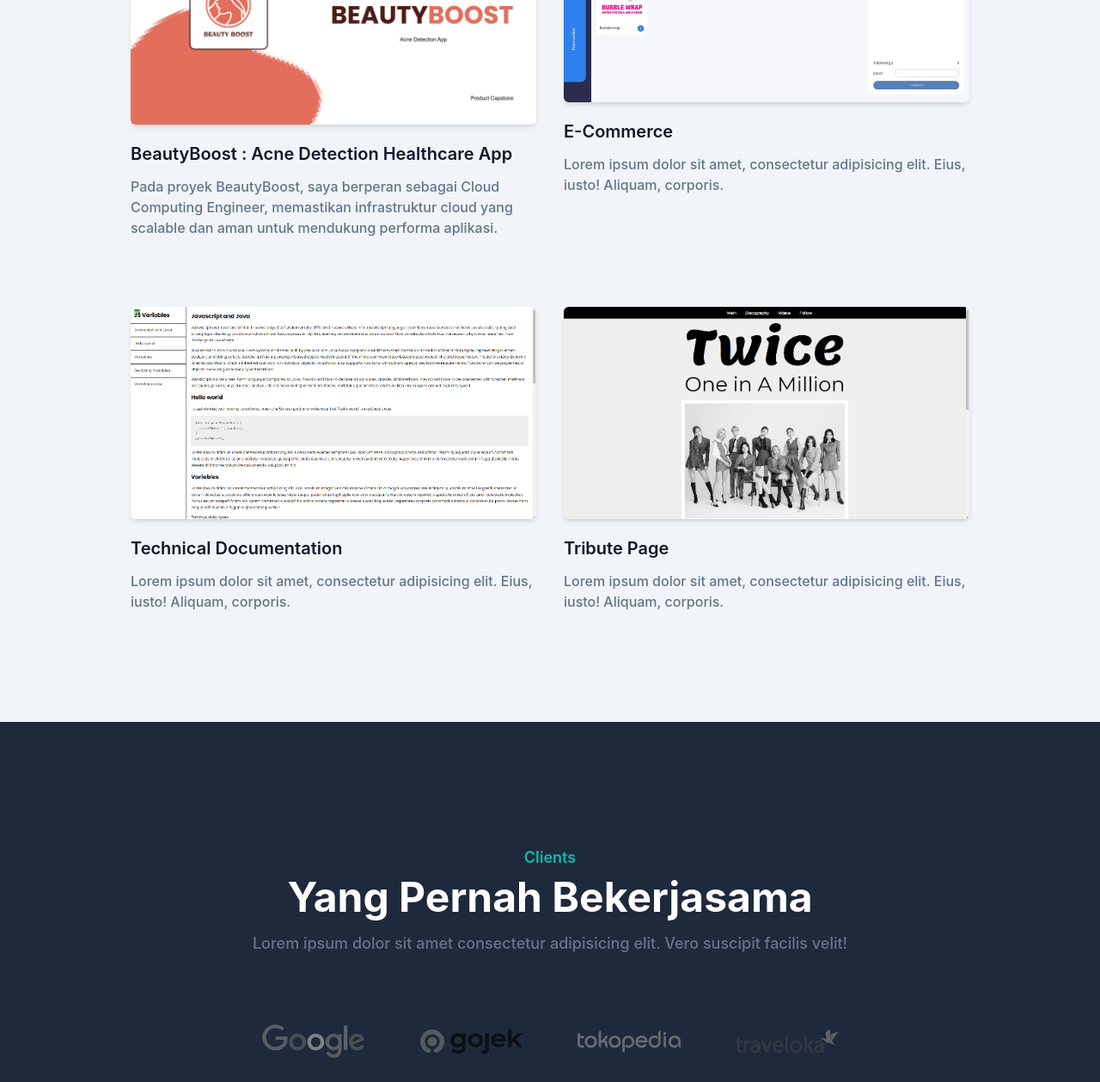
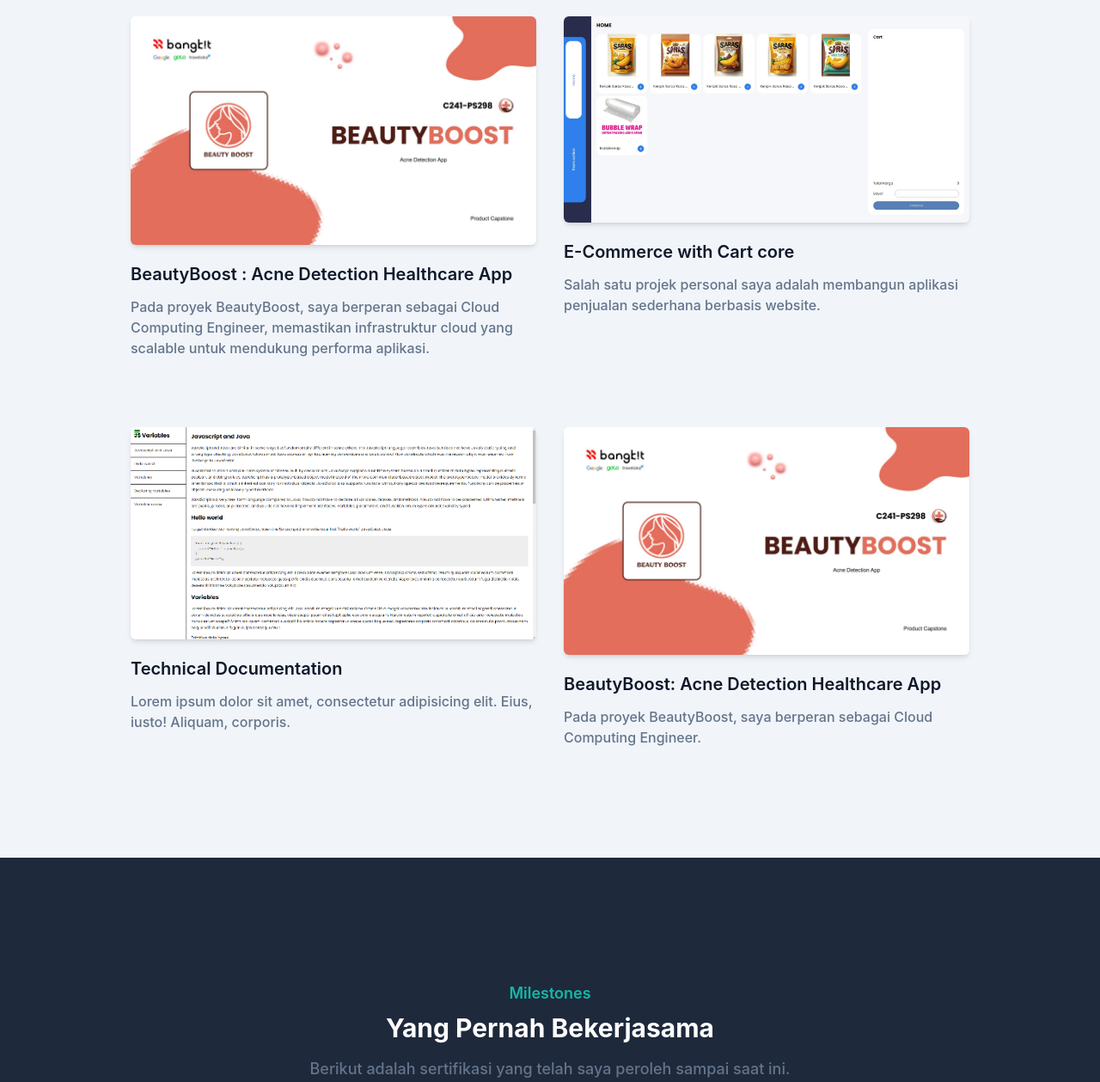
Before and after one commit to fathanh123/my-portfolio, a website: page index.html in a window 1280 px wide. Shown: the part 1541-2800 px from the top of the page at 86% size. Drawn offline with Linux system fonts and the light colour scheme.

Commit message:
make it mine 4
masih coba coba fitur popup box di proyek section

```diff
--- a/index.html
+++ b/index.html
@@ -6,6 +6,7 @@
     <meta name="viewport" content="width=device-width, initial-scale=1.0" />
     <title>My Portfolio</title>
     <link href="dist/css/final.css" rel="stylesheet" />
+    <link href="dist/css/additional_styles.css" rel="stylesheet" />
     <script>
       if (localStorage.theme === 'dark' || (!('theme' in localStorage) && window.matchMedia('(prefers-color-scheme: dark)').matches)) {
         document.documentElement.classList.add('dark');
@@ -44,7 +45,7 @@
                   <a href="#portfolio" class="mx-8 flex py-2 text-base text-dark group-hover:text-primary dark:text-white">Portfolio</a>
                 </li>
                 <li class="group">
-                  <a href="#clients" class="mx-8 flex py-2 text-base text-dark group-hover:text-primary dark:text-white">Clients</a>
+                  <a href="#milestones" class="mx-8 flex py-2 text-base text-dark group-hover:text-primary dark:text-white">Milestones</a>
                 </li>
                 <!-- <li class="group">
                   <a href="#blog" class="mx-8 flex py-2 text-base text-dark group-hover:text-primary dark:text-white">Blog</a>
@@ -108,13 +109,13 @@
         <div class="flex flex-wrap">
           <div class="mb-10 w-full px-4 lg:w-1/2">
             <h4 class="mb-3 text-lg font-bold uppercase text-primary">Tentang Saya</h4>
-            <h2 class="mb-5 max-w-md text-3xl font-bold text-dark dark:text-white lg:text-2xl">Mengenal saya lebih jauh, ya</h2>
-            <p class="max-w-xl text-base font-medium text-secondary lg:text-lg">Sebut saja Fathan, seorang mahasiswa aktif jurusan Teknik Informatika semester 7 di Universitas Islam Negeri Syarif Hidayatullah Jakarta.</p>
+            <h2 class="mb-5 max-w-md text-3xl font-bold text-dark dark:text-white lg:text-2xl">Mari kenali saya lebih dalam.</h2>
+            <p class="max-w-xl text-base font-medium text-secondary lg:text-lg">Muhammad Fathan Hakim, yang biasa dipanggil Fathan, adalah mahasiswa aktif semester 7 di jurusan Teknik Informatika, Universitas Islam Negeri Syarif Hidayatullah Jakarta. Hobinya bermain game sejak kecil menumbuhkan rasa penasaran yang mendalam tentang bagaimana teknologi digital dibangun.</p>
           </div>
           <div class="w-full px-4 lg:w-1/2">
-            <h3 class="mb-4 text-2xl font-semibold text-dark dark:text-white lg:pt-10 lg:text-2xl">Mari berteman</h3>
+            <h3 class="mb-4 text-2xl font-semibold text-dark dark:text-white lg:pt-10 lg:text-2xl">Interest on IT field</h3>
             <p class="mb-6 text-base font-medium text-secondary lg:text-lg">
-              Lorem ipsum dolor sit amet consectetur adipisicing elit. Ducimus quos, hic animi quasi ipsum exercitationem ipsam incidunt voluptatem.
+              Saya memiliki ketertarikan besar pada Backend Development dan Cloud Compute Engineering. Saya menikmati tantangan dalam merancang dan mengembangkan sistem backend yang efisien dan scalable. Selain itu, saya juga tertarik dalam mengoptimalkan infrastruktur cloud untuk memastikan aplikasi berjalan dengan lancar dan aman. Saya yakin bahwa dengan menggabungkan pengetahuan teknis dan keinginan untuk terus berkembang, saya dapat memberikan kontribusi yang signifikan dalam dunia IT.
             </p>
             <div class="flex items-center">
 
@@ -176,14 +177,14 @@
               <!-- <img src="dist/img/portfolio/BeautyBoost.jpg" alt="BeautyBoost:Acne Detection Healthcare App" width="w-full" /> versi sebelumnya-->
             </div>
             <h3 class="mt-5 mb-3 text-xl font-semibold text-dark dark:text-white">BeautyBoost : Acne Detection Healthcare App</h3>
-            <p class="text-base font-medium text-secondary">Pada proyek BeautyBoost, saya berperan sebagai Cloud Computing Engineer, memastikan infrastruktur cloud yang scalable dan aman untuk mendukung performa aplikasi.</p>
+            <p class="text-base font-medium text-secondary">Pada proyek BeautyBoost, saya berperan sebagai Cloud Computing Engineer, memastikan infrastruktur cloud yang scalable untuk mendukung performa aplikasi.</p>
           </div>
           <div class="mb-12 p-4 md:w-1/2">
             <div class="overflow-hidden rounded-md shadow-md">
               <img src="dist/img/portfolio/Simple Ecommerce.jpeg" alt="E-Commerce" width="w-full" />
             </div>
-            <h3 class="mt-5 mb-3 text-xl font-semibold text-dark dark:text-white">E-Commerce</h3>
-            <p class="text-base font-medium text-secondary">Lorem ipsum dolor sit amet, consectetur adipisicing elit. Eius, iusto! Aliquam, corporis.</p>
+            <h3 class="mt-5 mb-3 text-xl font-semibold text-dark dark:text-white">E-Commerce with Cart core</h3>
+            <p class="text-base font-medium text-secondary">Salah satu projek personal saya adalah membangun aplikasi penjualan sederhana berbasis website.</p>
           </div>
           <div class="mb-12 p-4 md:w-1/2">
             <div class="overflow-hidden rounded-md shadow-md">
@@ -192,12 +193,25 @@
             <h3 class="mt-5 mb-3 text-xl font-semibold text-dark dark:text-white">Technical Documentation</h3>
             <p class="text-base font-medium text-secondary">Lorem ipsum dolor sit amet, consectetur adipisicing elit. Eius, iusto! Aliquam, corporis.</p>
           </div>
+
+          <!-- testing popup box -->
           <div class="mb-12 p-4 md:w-1/2">
             <div class="overflow-hidden rounded-md shadow-md">
-              <img src="dist/img/portfolio/4.png" alt="Tribute Page" width="w-full" />
+              <a href="#" onclick="openModal('modal1')">
+                <img src="dist/img/portfolio/BeautyBoost.jpg" alt="BeautyBoost: Acne Detection Healthcare App" class="w-full" />
+              </a>
             </div>
-            <h3 class="mt-5 mb-3 text-xl font-semibold text-dark dark:text-white">Tribute Page</h3>
-            <p class="text-base font-medium text-secondary">Lorem ipsum dolor sit amet, consectetur adipisicing elit. Eius, iusto! Aliquam, corporis.</p>
+            <h3 class="mt-5 mb-3 text-xl font-semibold text-dark dark:text-white">BeautyBoost: Acne Detection Healthcare App</h3>
+            <p class="text-base font-medium text-secondary">Pada proyek BeautyBoost, saya berperan sebagai Cloud Computing Engineer.</p>
+          </div>
+
+          <!-- Modal for BeautyBoost -->
+          <div id="modal1" class="modal hidden fixed z-50 inset-0 overflow-y-auto">
+            <div class="modal-content bg-white dark:bg-dark p-6 rounded-lg shadow-lg mx-auto mt-20 max-w-md">
+              <span class="close absolute top-2 right-2 text-gray-500 cursor-pointer" onclick="closeModal('modal1')">&times;</span>
+              <h2 class="text-2xl font-semibold mb-4">BeautyBoost: Acne Detection Healthcare App</h2>
+              <p>Pada proyek BeautyBoost, saya bertanggung jawab sebagai Cloud Computing Engineer, di mana saya memastikan infrastruktur cloud yang scalable dan aman untuk mendukung performa aplikasi. Proyek ini berfokus pada deteksi jerawat menggunakan teknologi machine learning yang diintegrasikan dengan layanan cloud.</p>
+            </div>
           </div>
         </div>
       </div>
@@ -205,17 +219,17 @@
     <!-- Portfolio Section End -->
 
     <!-- Clients Section Start -->
-    <section id="clients" class="bg-slate-800 pt-36 pb-32 dark:bg-slate-300">
+    <section id="milestones" class="bg-slate-800 pt-36 pb-32 dark:bg-slate-300">
       <div class="container">
         <div class="w-full px-4">
           <div class="mx-auto mb-16 text-center">
-            <h4 class="mb-2 text-lg font-semibold text-primary">Clients</h4>
-            <h2 class="mb-4 text-3xl font-bold text-white dark:text-dark sm:text-4xl lg:text-5xl">Yang Pernah Bekerjasama</h2>
-            <p class="text-md font-medium text-secondary md:text-lg">Lorem ipsum dolor sit amet consectetur adipisicing elit. Vero suscipit facilis velit!</p>
+            <h4 class="mb-2 text-lg font-semibold text-primary">Milestones</h4>
+            <h2 class="mb-4 text-3xl font-bold text-white dark:text-dark sm:text-4xl lg:text-3xl">Yang Pernah Bekerjasama</h2>
+            <p class="text-md font-medium text-secondary md:text-lg">Berikut adalah sertifikasi yang telah saya peroleh sampai saat ini.</p>
           </div>
         </div>
 
-        <div class="w-full px-4">
+        <!-- <div class="w-full px-4">
           <div class="flex flex-wrap items-center justify-center">
             <a href="#" class="mx-4 max-w-[120px] py-4 opacity-60 grayscale transition duration-500 hover:opacity-100 hover:grayscale-0 lg:mx-6 xl:mx-8">
               <img src="dist/img/clients/google.svg" alt="Google" />
@@ -230,7 +244,7 @@
               <img src="dist/img/clients/traveloka.svg" alt="traveloka" />
             </a>
           </div>
-        </div>
+        </div> -->
       </div>
     </section>
     <!-- Clients Section End -->
@@ -361,7 +375,7 @@
                 <a href="#portfolio" class="mb-3 inline-block text-base hover:text-primary">Portfolio</a>
               </li>
               <li>
-                <a href="#clients" class="mb-3 inline-block text-base hover:text-primary">Clients</a>
+                <a href="#milestones" class="mb-3 inline-block text-base hover:text-primary">Milestones</a>
               </li>
               <!-- <li>
                 <a href="#blog" class="mb-3 inline-block text-base hover:text-primary">Blog</a>
```
Also changed, not shown: dist/css/additional_styles.css (added), dist/js/script.js.
